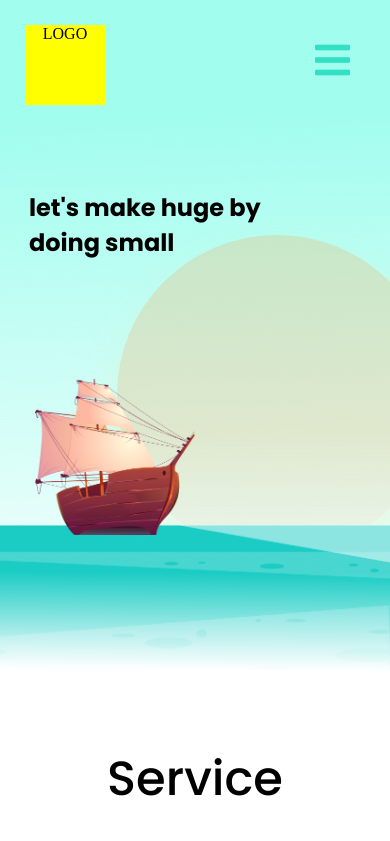
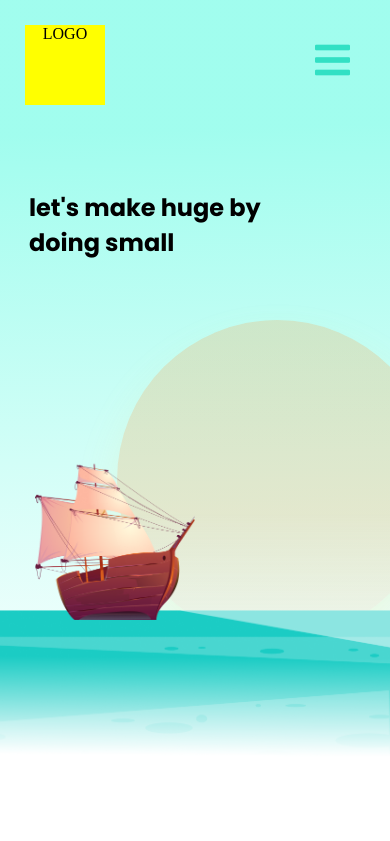
Before and after one commit to im-sivaprakash/piratescorp.com, a React (Create React App) app: page / in a window 390 px wide. Shown: the top 841 px of the page. Built offline with nearby package versions, Linux system fonts and the light colour scheme.

Commit message:
Update index.css

```diff
--- a/src/css/index.css
+++ b/src/css/index.css
@@ -182,7 +182,7 @@ textarea {
 
   /* ==== Home ==== */
   #home {
-    min-height: 80vh;
+    height: 90vh;
     position: relative;
     width: 100%;
     overflow: hidden;
```
